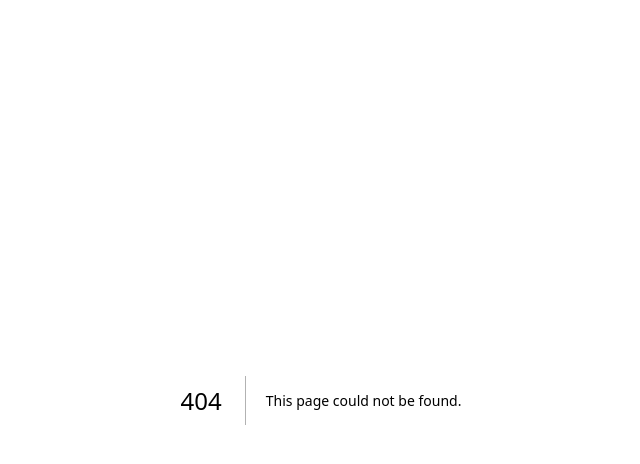
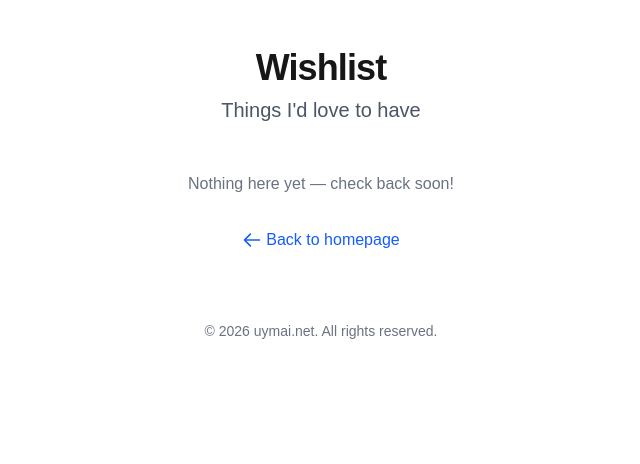
Before and after one commit to uymai/home, a Next.js app: page /wishlist in a window 1280 px wide. Before the commit this address had no page. Shown: the top 464 px of the page, without its empty margins (319-959 px from the left). Built offline with nearby package versions, Linux system fonts and the light colour scheme.

Commit message:
Add gift wishlist page at /wishlist
Read-only page for sharing a gift wishlist by URL instead of spreadsheet/email.
Items support name, link, price, priority, and notes; grouped by priority level.

https://claude.ai/code/session_01Uc14XudkR8B5AZphKYWv75

```diff
--- /dev/null
+++ b/app/wishlist/items.ts
@@ -0,0 +1,9 @@
+export interface WishlistItem {
+  name: string;
+  url?: string;
+  price?: string;
+  priority: 'high' | 'medium' | 'low';
+  notes?: string;
+}
+
+export const WISHLIST: WishlistItem[] = [];
--- /dev/null
+++ b/app/wishlist/page.tsx
@@ -0,0 +1,82 @@
+import Link from 'next/link';
+import Header from '../components/Header';
+import Footer from '../components/Footer';
+import { WISHLIST, type WishlistItem } from './items';
+
+const PRIORITY_ORDER: WishlistItem['priority'][] = ['high', 'medium', 'low'];
+const PRIORITY_LABELS: Record<WishlistItem['priority'], string> = {
+  high: 'High Priority',
+  medium: 'Medium Priority',
+  low: 'Nice to Have',
+};
+
+export default function Wishlist() {
+  const grouped = PRIORITY_ORDER.reduce((acc, p) => {
+    acc[p] = WISHLIST.filter((item) => item.priority === p);
+    return acc;
+  }, {} as Record<WishlistItem['priority'], WishlistItem[]>);
+
+  return (
+    <div className="min-h-screen p-8 sm:p-12 max-w-6xl mx-auto">
+      <Header title="Wishlist" subtitle="Things I'd love to have" />
+
+      {PRIORITY_ORDER.map((priority) => {
+        const items = grouped[priority];
+        if (items.length === 0) return null;
+        return (
+          <div key={priority} className="mb-12">
+            <h3 className="text-xl font-bold mb-6 pb-2 border-b border-gray-200 dark:border-gray-700">
+              {PRIORITY_LABELS[priority]}
+            </h3>
+            <div className="grid grid-cols-1 sm:grid-cols-2 lg:grid-cols-3 gap-6">
+              {items.map((item, i) => (
+                <div key={i} className="bg-white dark:bg-gray-800 p-6 rounded-lg shadow-md flex flex-col gap-2">
+                  <div className="flex items-start justify-between gap-2">
+                    {item.url ? (
+                      <a
+                        href={item.url}
+                        target="_blank"
+                        rel="noopener noreferrer"
+                        className="font-bold text-lg text-blue-600 dark:text-blue-400 hover:underline leading-snug"
+                      >
+                        {item.name}
+                      </a>
+                    ) : (
+                      <span className="font-bold text-lg leading-snug">{item.name}</span>
+                    )}
+                    {item.price && (
+                      <span className="shrink-0 text-sm bg-gray-100 dark:bg-gray-700 text-gray-700 dark:text-gray-300 px-2 py-0.5 rounded-full">
+                        {item.price}
+                      </span>
+                    )}
+                  </div>
+                  {item.notes && (
+                    <p className="text-gray-600 dark:text-gray-400 text-sm">{item.notes}</p>
+                  )}
+                </div>
+              ))}
+            </div>
+          </div>
+        );
+      })}
+
+      {WISHLIST.length === 0 && (
+        <p className="text-center text-gray-500 dark:text-gray-400 mt-12">Nothing here yet — check back soon!</p>
+      )}
+
+      <div className="mt-8 text-center">
+        <Link
+          href="/"
+          className="inline-flex items-center text-blue-600 dark:text-blue-400 hover:underline"
+        >
+          <svg xmlns="http://www.w3.org/2000/svg" className="h-5 w-5 mr-1" fill="none" viewBox="0 0 24 24" stroke="currentColor">
+            <path strokeLinecap="round" strokeLinejoin="round" strokeWidth={2} d="M10 19l-7-7m0 0l7-7m-7 7h18" />
+          </svg>
+          Back to homepage
+        </Link>
+      </div>
+
+      <Footer />
+    </div>
+  );
+}
```
